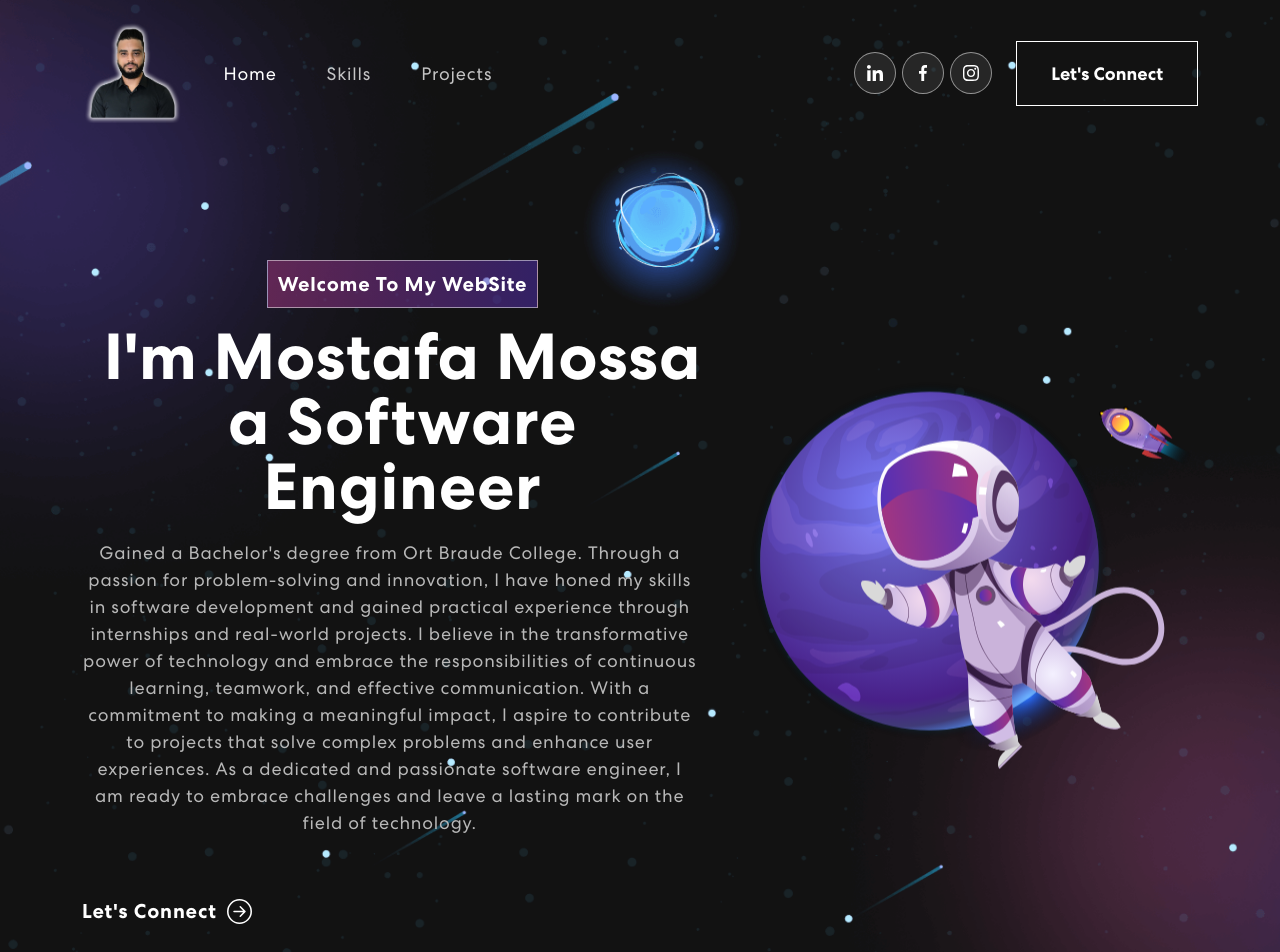
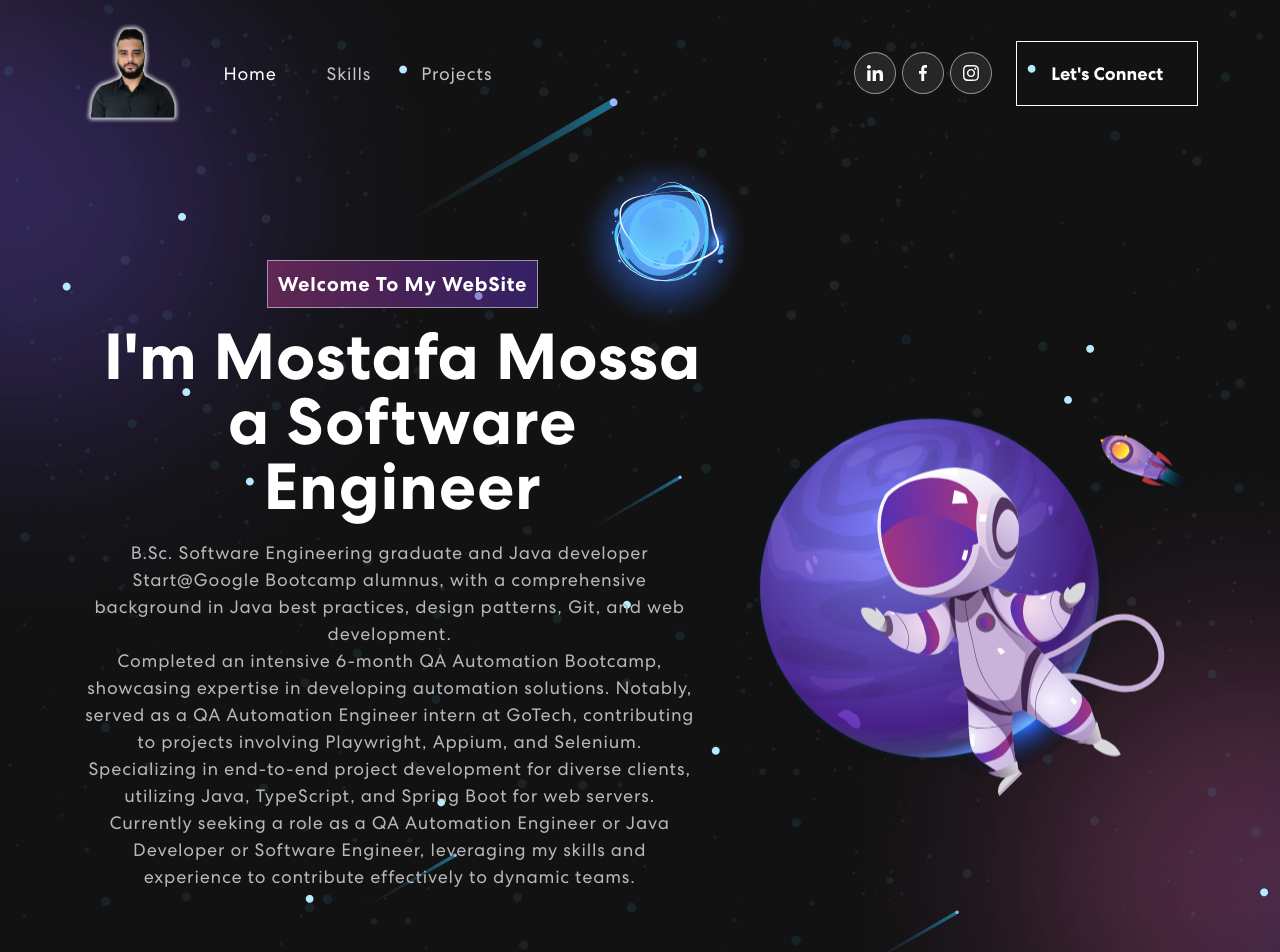
Before and after one commit to mostfamosa/PersonalWebsite, a React (Create React App) app: page / in a window 1280 px wide. Shown: the top 952 px of the page. Built offline with nearby package versions, Linux system fonts and the light colour scheme.

Commit message:
updated banned

```diff
--- a/src/components/Banner.js
+++ b/src/components/Banner.js
@@ -8,7 +8,7 @@ function Banner() {
 
     const [loopNum, setLoopNum] = useState(0);
     const [isDeleted, setIsDeleted] = useState(false);
-    const toRotate = ["Software Engineer", "Java Developer", "FullStack Engineer", "Web Developer"];
+    const toRotate = ["Software Engineer", "Java Developer", "QA Automation Engineer"];
     const [text, setText] = useState('');
     const [delta, setDelta] = useState(300 - Math.random() * 100);
     const period = 2000;
@@ -57,7 +57,7 @@ function Banner() {
                     <Col xs={12} md={6} xl={7}>
                         <span className="tagline">Welcome To My WebSite</span>
                         <h1>{`I'm Mostafa Mossa a `}<span className="wrap">{text}</span></h1>
-                        <p>Gained a Bachelor's degree from Ort Braude College. Through a passion for problem-solving and innovation, I have honed my skills in software development and gained practical experience through internships and real-world projects. I believe in the transformative power of technology and embrace the responsibilities of continuous learning, teamwork, and effective communication. With a commitment to making a meaningful impact, I aspire to contribute to projects that solve complex problems and enhance user experiences. As a dedicated and passionate software engineer, I am ready to embrace challenges and leave a lasting mark on the field of technology. </p>
+                        <p>B.Sc. Software Engineering graduate and Java developer Start@Google Bootcamp alumnus, with a comprehensive background in Java best practices, design patterns, Git, and web development.<br></br>Completed an intensive 6-month QA Automation Bootcamp, showcasing expertise in developing automation solutions. Notably, served as a QA Automation Engineer intern at GoTech, contributing to projects involving Playwright, Appium, and Selenium. Specializing in end-to-end project development for diverse clients, utilizing Java, TypeScript, and Spring Boot for web servers. Currently seeking a role as a QA Automation Engineer or Java Developer or Software Engineer, leveraging my skills and experience to contribute effectively to dynamic teams.</p>
                         <button onClick={handleClickToConnect}>Let's Connect <ArrowRightCircle size={25} /></button>
                     </Col>
                     <Col xs={12} md={6} xl={5}>
```
